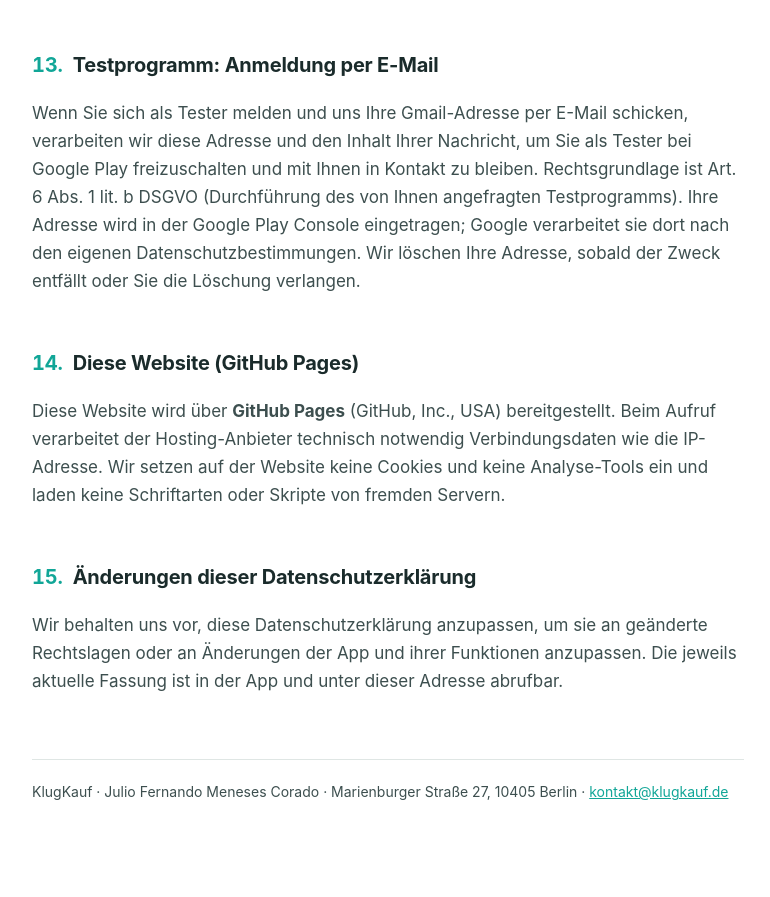
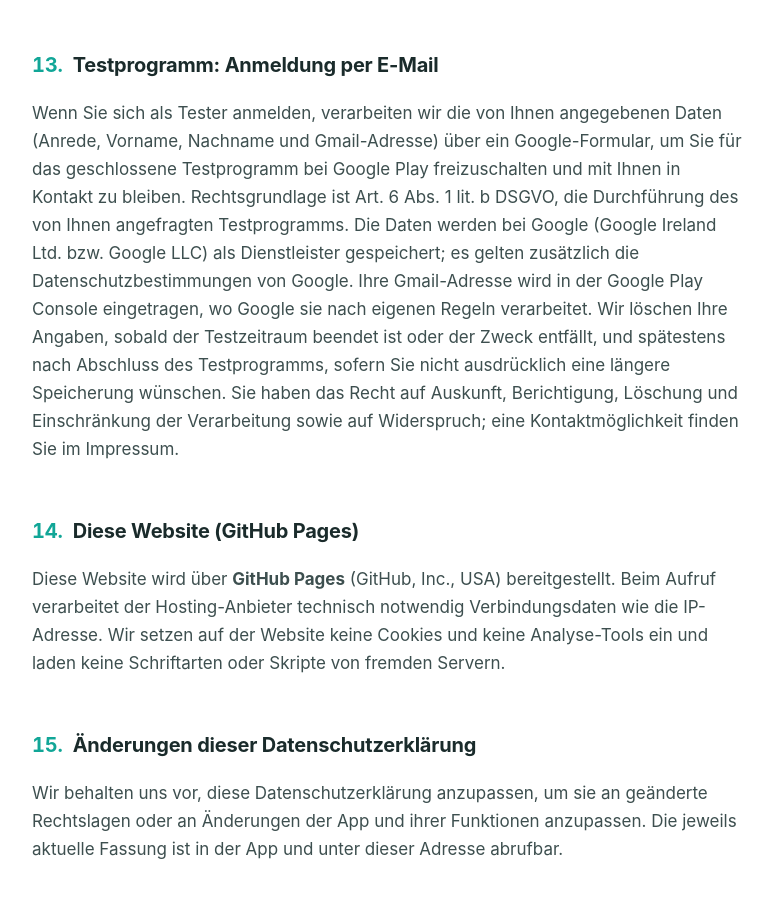
Before and after one commit to 1klukau/klugkauf-legal, a plain HTML site: page index.html in a window 1280 px wide. Shown: the part 4770-5667 px from the top of the page, without its empty margins (252-1022 px from the left). Drawn offline with Linux system fonts and the light colour scheme.

Commit message:
Datenschutz: Testprogramm mit Google Forms und neuen Feldern
Co-Authored-By: Claude Haiku 5.5 <noreply@anthropic.com>
Claude-Session: https://claude.ai/code/session_01Xm6R6b3Kew1WNh9RwVNdpb

```diff
--- a/index.html
+++ b/index.html
@@ -198,7 +198,7 @@
   </div>
 
   <h2><span class="num">13.</span>Testprogramm: Anmeldung per E-Mail</h2>
-  <p>Wenn Sie sich als Tester melden und uns Ihre Gmail-Adresse per E-Mail schicken, verarbeiten wir diese Adresse und den Inhalt Ihrer Nachricht, um Sie als Tester bei Google Play freizuschalten und mit Ihnen in Kontakt zu bleiben. Rechtsgrundlage ist Art. 6 Abs. 1 lit. b DSGVO (Durchführung des von Ihnen angefragten Testprogramms). Ihre Adresse wird in der Google Play Console eingetragen; Google verarbeitet sie dort nach den eigenen Datenschutzbestimmungen. Wir löschen Ihre Adresse, sobald der Zweck entfällt oder Sie die Löschung verlangen.</p>
+  <p>Wenn Sie sich als Tester anmelden, verarbeiten wir die von Ihnen angegebenen Daten (Anrede, Vorname, Nachname und Gmail-Adresse) über ein Google-Formular, um Sie für das geschlossene Testprogramm bei Google Play freizuschalten und mit Ihnen in Kontakt zu bleiben. Rechtsgrundlage ist Art. 6 Abs. 1 lit. b DSGVO, die Durchführung des von Ihnen angefragten Testprogramms. Die Daten werden bei Google (Google Ireland Ltd. bzw. Google LLC) als Dienstleister gespeichert; es gelten zusätzlich die Datenschutzbestimmungen von Google. Ihre Gmail-Adresse wird in der Google Play Console eingetragen, wo Google sie nach eigenen Regeln verarbeitet. Wir löschen Ihre Angaben, sobald der Testzeitraum beendet ist oder der Zweck entfällt, und spätestens nach Abschluss des Testprogramms, sofern Sie nicht ausdrücklich eine längere Speicherung wünschen. Sie haben das Recht auf Auskunft, Berichtigung, Löschung und Einschränkung der Verarbeitung sowie auf Widerspruch; eine Kontaktmöglichkeit finden Sie im Impressum.</p>
 
   <h2><span class="num">14.</span>Diese Website (GitHub Pages)</h2>
   <p>Diese Website wird über <strong>GitHub Pages</strong> (GitHub, Inc., USA) bereitgestellt. Beim Aufruf verarbeitet der Hosting-Anbieter technisch notwendig Verbindungsdaten wie die IP-Adresse. Wir setzen auf der Website keine Cookies und keine Analyse-Tools ein und laden keine Schriftarten oder Skripte von fremden Servern.</p>
```
